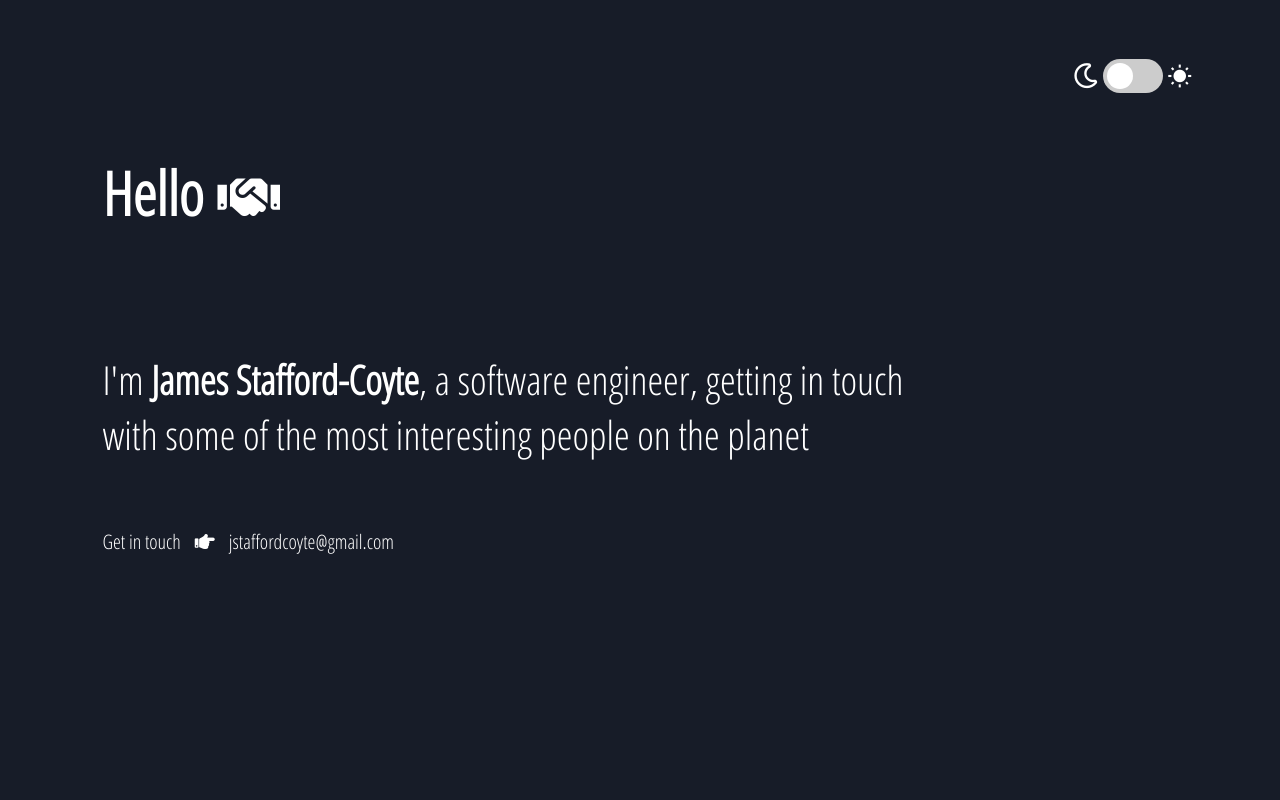
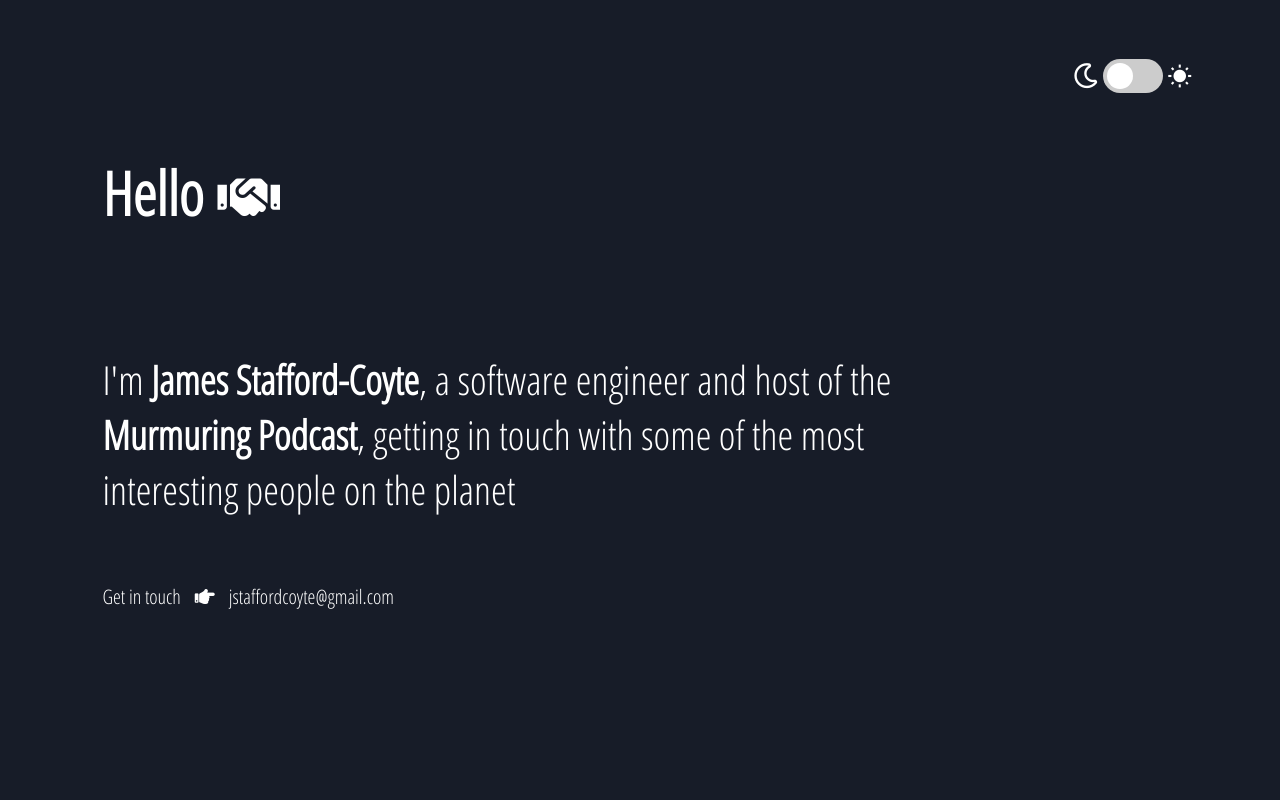
Before and after one commit to JamesStaffordCoyte/portfolio, a plain HTML site: page index.html in a window 1280 px wide. Shown: the top 800 px of the page. Drawn offline with nearby package versions, Linux system fonts and the light colour scheme.

Commit message:
changed tab title

```diff
--- a/index.html
+++ b/index.html
@@ -3,7 +3,7 @@
   <head>
     <meta name="viewport" content="width=device-width, initial-scale=1">
     <meta charset="utf-8">
-    <title>James Stafford-Coyte | Front-end Developer</title>
+    <title>Murmuring Podcast</title>
 
     <!-- Custom Stylesheet -->
     <link rel="stylesheet" href="/css/style.css">
@@ -34,7 +34,7 @@
           <h1 class="inline">Hello </h1> &ensp; <i id="shake" class="fa fa-handshake"></i>
         </div>
 
-        <p>I'm <strong>James Stafford-Coyte</strong>, a software engineer, getting in touch with some of the most interesting people on the planet </p>
+        <p>I'm <strong>James Stafford-Coyte</strong>, a software engineer and host of the <strong>Murmuring Podcast</strong>, getting in touch with some of the most interesting people on the planet </p>
 
         <br>
         <br>
```
